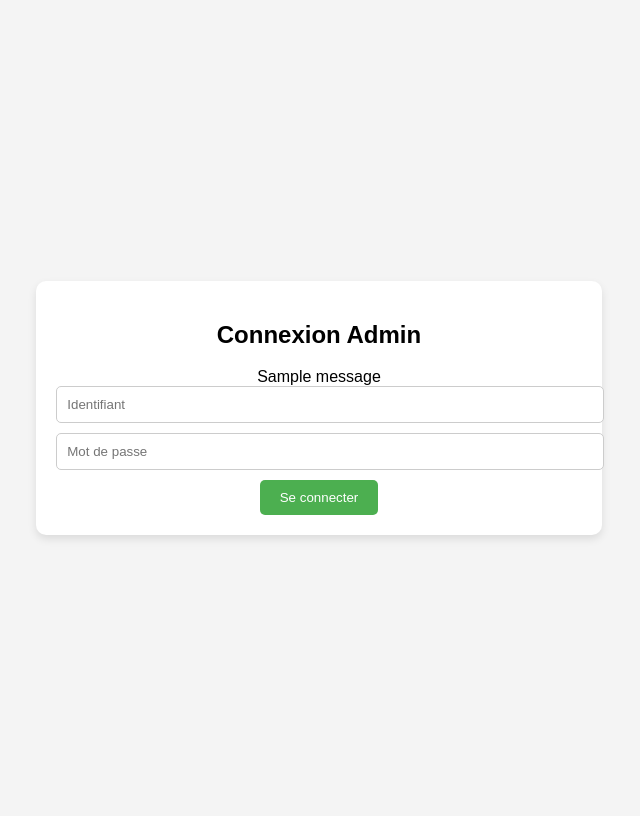
After one commit to rayan-lang/monprojet, a Flask app: page /login in a window 1280 px wide. The commit adds this page. Shown: the whole page, without its empty margins (321-961 px from the left). Run offline with Flask 3, Linux system fonts and the light colour scheme; tables that the repository leaves empty hold one stand-in row (values such as "Sample post"); one stand-in notice (Sample message) is shown.

```diff
--- a/app.py
+++ b/app.py
@@ -1,15 +1,17 @@
-from flask import Flask, render_template, request, redirect, url_for, flash
+from flask import Flask, render_template, request, redirect, url_for, flash, session
 import sqlite3
 import qrcode
 from io import BytesIO
 import base64
 
 app = Flask(__name__)
-app.secret_key = 'ma_cle_secrete'
+app.secret_key = 'ma_cle_secrete'  # Pour les sessions
 DB_FILE = 'sorties.db'
+BASE_URL = "https://monprojet-j8sc.onrender.com"
 
-# URL de base pour l'application déployée sur Render
-BASE_URL = "https://monprojet-j8sc.onrender.com"  # Remplace par ton URL Render
+# Identifiants admin
+ADMIN_USERNAME = "admin"
+ADMIN_PASSWORD = "admin123"
 
 # Création des tables si elles n'existent pas
 def init_db():
@@ -53,27 +55,67 @@ def init_db():
 
 init_db()
 
+# Page de connexion
+@app.route('/login', methods=['GET', 'POST'])
+def login():
+    if request.method == 'POST':
+        username = request.form.get('username')
+        password = request.form.get('password')
+
+        if username == ADMIN_USERNAME and password == ADMIN_PASSWORD:
+            session['admin'] = True
+            flash("Connexion réussie", "success")
+            return redirect(url_for('admin'))
+        else:
+            flash("Identifiant ou mot de passe incorrect", "danger")
+
+    return render_template('login.html')
+
+# Déconnexion
+@app.route('/logout')
+def logout():
+    session.pop('admin', None)
+    flash("Déconnexion réussie", "info")
+    return redirect(url_for('login'))
+
+# Espace admin sécurisé
+@app.route('/admin')
+def admin():
+    if not session.get('admin'):
+        flash("Accès non autorisé. Veuillez vous connecter.", "danger")
+        return redirect(url_for('login'))
+
+    conn = sqlite3.connect(DB_FILE)
+    cursor = conn.cursor()
+
+    # Récupérer les élèves
+    cursor.execute("SELECT nom_eleve, autorise FROM eleves")
+    eleves = cursor.fetchall()
+
+    # Récupérer les horaires dynamiques
+    cursor.execute("SELECT horaires FROM horaires LIMIT 1")
+    horaires = cursor.fetchone()[0]
+
+    conn.close()
+    return render_template('admin.html', eleves=eleves, horaires=horaires)
+
 # Page d'accueil
 @app.route('/')
 def index():
     return render_template('index.html')
 
-# Génération de QR code avec redirection vers la page des horaires de l'élève
+# Génération de QR code
 @app.route('/generate', methods=['POST'])
 def generate_qr():
     nom_eleve = request.form['nom_eleve']
 
     conn = sqlite3.connect(DB_FILE)
     cursor = conn.cursor()
-
-    # Ajouter l'élève dans la table eleves s'il n'existe pas
     cursor.execute("INSERT OR IGNORE INTO eleves (nom_eleve) VALUES (?)", (nom_eleve,))
     conn.commit()
 
-    # URL de la page des horaires
     qr_data = f"{BASE_URL}/horaires/{nom_eleve}"
 
-    # Générer le QR code avec l'URL complète
     qr = qrcode.make(qr_data)
     buffer = BytesIO()
     qr.save(buffer, format='PNG')
@@ -92,58 +134,11 @@ def historique():
     conn.close()
     return render_template('historique.html', sorties=sorties)
 
-# Espace admin
-@app.route('/admin')
-def admin():
-    conn = sqlite3.connect(DB_FILE)
-    cursor = conn.cursor()
-
-    # Récupérer les élèves
-    cursor.execute("SELECT nom_eleve, autorise FROM eleves")
-    eleves = cursor.fetchall()
-
-    # Récupérer les horaires dynamiques
-    cursor.execute("SELECT horaires FROM horaires LIMIT 1")
-    horaires = cursor.fetchone()[0]
-
-    conn.close()
-    return render_template('admin.html', eleves=eleves, horaires=horaires)
-
-# Mise à jour des permissions d'un élève
-@app.route('/update_permission', methods=['POST'])
-def update_permission():
-    nom_eleve = request.form['nom_eleve']
-    autorise = 1 if 'autorise' in request.form else 0
-
-    conn = sqlite3.connect(DB_FILE)
-    cursor = conn.cursor()
-    cursor.execute("UPDATE eleves SET autorise = ? WHERE nom_eleve = ?", (autorise, nom_eleve))
-    conn.commit()
-    conn.close()
-    flash(f"Permission mise à jour pour {nom_eleve}", "success")
-    return redirect(url_for('admin'))
-
-# Mise à jour des horaires
-@app.route('/update_horaires', methods=['POST'])
-def update_horaires():
-    nouveaux_horaires = request.form['horaires']
-
-    conn = sqlite3.connect(DB_FILE)
-    cursor = conn.cursor()
-    cursor.execute("UPDATE horaires SET horaires = ? WHERE id = 1", (nouveaux_horaires,))
-    conn.commit()
-    conn.close()
-
-    flash('Les horaires ont été mis à jour avec succès.', 'success')
-    return redirect(url_for('admin'))
-
-# Page des horaires d'un élève (accessible via le QR code)
+# Page des horaires d'un élève
 @app.route('/horaires/<nom_eleve>')
 def horaires_eleve(nom_eleve):
     conn = sqlite3.connect(DB_FILE)
     cursor = conn.cursor()
-
-    # Récupérer les horaires dynamiques
     cursor.execute("SELECT horaires FROM horaires LIMIT 1")
     horaires = cursor.fetchone()
 
@@ -154,5 +149,5 @@ def horaires_eleve(nom_eleve):
     return render_template('horaires.html', nom_eleve=nom_eleve, horaires=horaires)
 
 if __name__ == '__main__':
-    print("Le serveur Flask démarre...")
+    print("🚀 Le serveur Flask démarre...")
     app.run(debug=True)
--- a/templates/horaires.html
+++ b/templates/horaires.html
@@ -60,4 +60,4 @@
         <a href="/">Retour à l'accueil</a>
     </div>
 </body>
-</html>
+</html><
--- /dev/null
+++ b/templates/login.html
@@ -0,0 +1,57 @@
+<!DOCTYPE html>
+<html lang="fr">
+<head>
+    <meta charset="UTF-8">
+    <title>Connexion Admin</title>
+    <style>
+        body {
+            font-family: Arial, sans-serif;
+            background-color: #f4f4f4;
+            display: flex;
+            align-items: center;
+            justify-content: center;
+            min-height: 100vh;
+        }
+        form {
+            background: white;
+            padding: 20px;
+            border-radius: 10px;
+            box-shadow: 0 4px 8px rgba(0, 0, 0, 0.1);
+            text-align: center;
+        }
+        input[type="text"], input[type="password"] {
+            padding: 10px;
+            width: 100%;
+            margin-bottom: 10px;
+            border-radius: 5px;
+            border: 1px solid #ccc;
+        }
+        button {
+            background-color: #4CAF50;
+            color: white;
+            border: none;
+            padding: 10px 20px;
+            border-radius: 5px;
+            cursor: pointer;
+        }
+        button:hover {
+            background-color: #45a049;
+        }
+    </style>
+</head>
+<body>
+    <form method="POST" action="{{ url_for('login') }}">
+        <h2>Connexion Admin</h2>
+        {% with messages = get_flashed_messages(with_categories=true) %}
+            {% if messages %}
+                {% for category, message in messages %}
+                    <div class="{{ category }}">{{ message }}</div>
+                {% endfor %}
+            {% endif %}
+        {% endwith %}
+        <input type="text" name="username" placeholder="Identifiant" required>
+        <input type="password" name="password" placeholder="Mot de passe" required>
+        <button type="submit">Se connecter</button>
+    </form>
+</body>
+</html>
```
Also changed, not shown: templates/admin.html (+57 -6 lines), admin_login.html (deleted), sorties.db.
